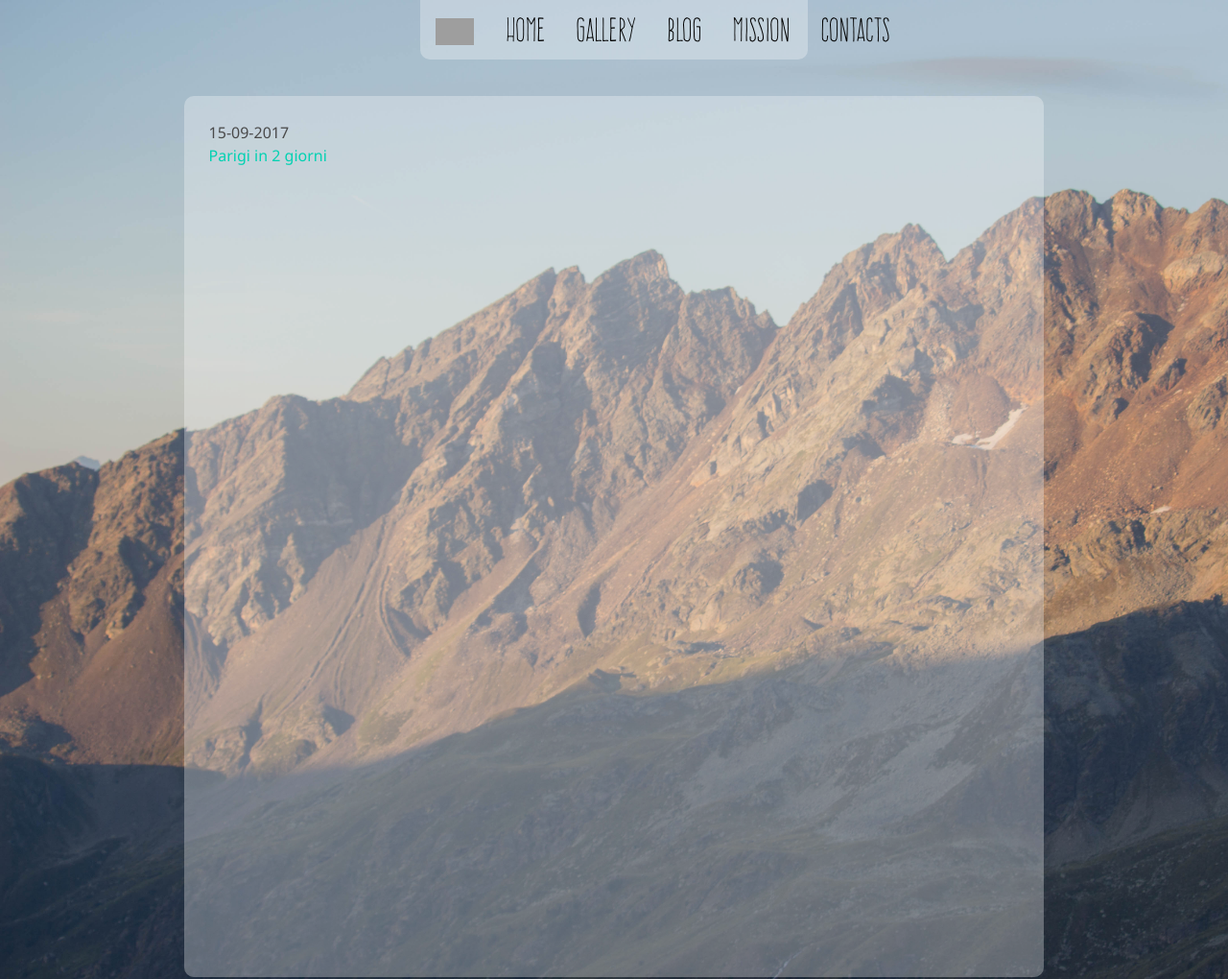
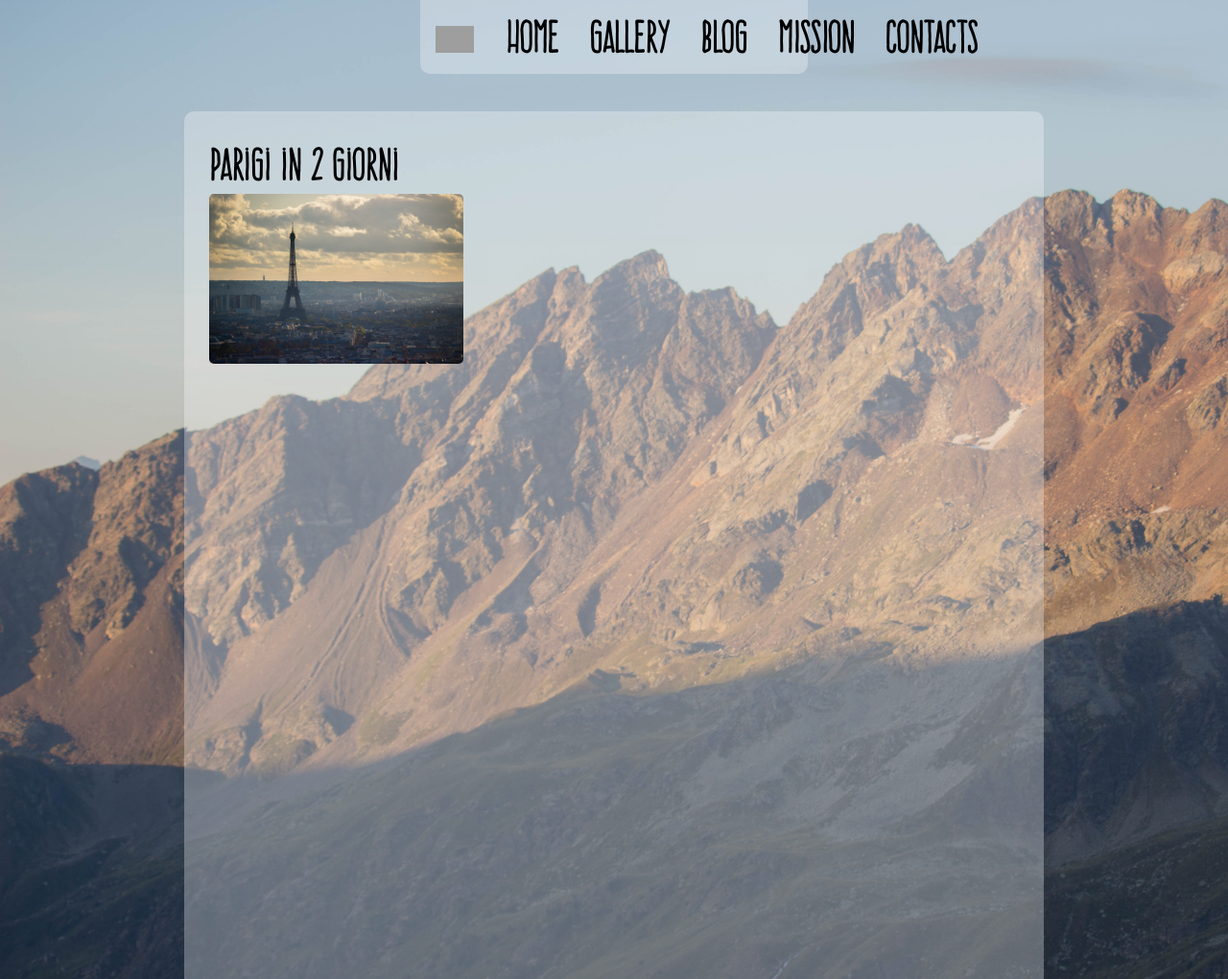
Before and after one commit to vxrich/Sito_Django, a Django app: page /blog/ in a window 1280 px wide. Shown: the whole page at 96% size. Run offline with Django 3.2, Linux system fonts and the light colour scheme; data comes from the database, SQL or seed files in the repository; both versions use the stored data as it was after the commit; grey boxes are pictures that could not be loaded.

Commit message:
Aggiunti thumbnail ai link dei post, bisogna correggere i link della navbar in modo che si riadattino correttamente

```diff
--- a/Sito_Django/settings.py
+++ b/Sito_Django/settings.py
@@ -119,6 +119,8 @@ USE_TZ = True
 # https://docs.djangoproject.com/en/1.11/howto/static-files/
 
 STATIC_URL = '/static/'
+#MEDIA_ROOT = '/blog/templates/cover/'
+#MEDIA_URL = '/static/'
 #STATIC_ROOT = "/home/riccardogrespan/Sito_Django/static/"
 STATICFILES_DIRS = (
   os.path.join(BASE_DIR, 'static/'),
--- a/Sito_Django/urls.py
+++ b/Sito_Django/urls.py
@@ -15,6 +15,8 @@ Including another URLconf
 """
 from django.conf.urls import url, include
 from django.contrib import admin
+from django.conf import settings
+from django.conf.urls.static import static
 
 urlpatterns = [
     url(r'^admin/', admin.site.urls),
--- a/blog/models.py
+++ b/blog/models.py
@@ -2,11 +2,13 @@
 from __future__ import unicode_literals
 
 from django.db import models
+from PIL import Image
 
 class Post(models.Model):
     title = models.CharField(max_length=140)
     body = models.TextField()
     date = models.DateTimeField()
+    cover = models.ImageField(upload_to="static/cover/")
 
     def __str__(self):
         return self.title
--- a/blog/templates/blog/blog.html
+++ b/blog/templates/blog/blog.html
@@ -6,7 +6,10 @@
             <div class="tile is-parent is-4 is-vertical">
                 {% for post in object_list%}
                     <div class="tile is-child">
-                        <h5>{{ post.date|date:"d-m-Y" }}<br><a href="{{post.id}}"> {{ post.title}}</h5>
+                        <a class="custom" href="{{post.id}}"> {{ post.title}} </a>
+                        <div class="tile is-child">
+                            <img src="../{{post.cover}}" href="{{post.id}}" class="hover-shadow">
+                        </div>
                     </div>
                 {% endfor %}
             </div>
--- a/static/css/custom.css
+++ b/static/css/custom.css
@@ -46,6 +46,7 @@ p {
 
 h5 {
     justify-content: center;
+    color: black;
 }
 
 p.title{
@@ -62,7 +63,14 @@ p.subtitle{
 
 a.custom{
     color: black;
-    font-size: 3vmin;
+    font-size: 4vmin;
+    font-family: Frente;
+    font-weight: bold;
+
+}
+
+a.custom:hover {
+    font-size: 4vmin;
 }
 
 a.cc{
```
Also changed, not shown: blog/migrations/0002_post_cover.py (added), blog/migrations/0003_auto_20180127_2007.py (added), db.sqlite3, static/cover/IMG_0592.jpg (added), 6 other files.
